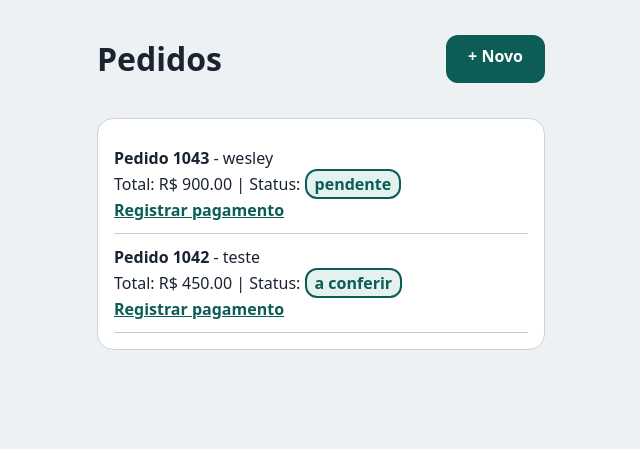
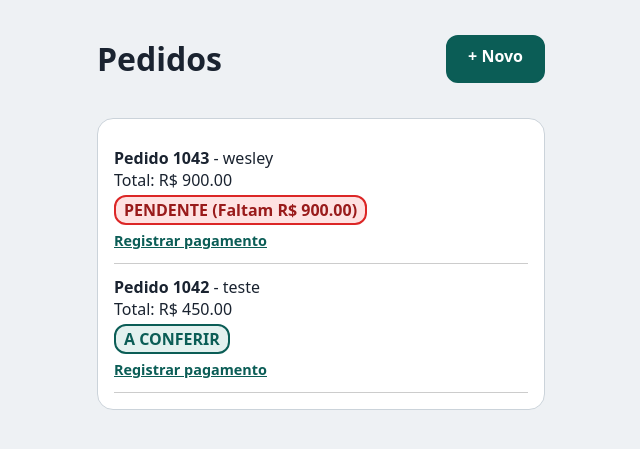
Before and after one commit to Guilherme-bite/projeto-hpg, a Flask app: page /pedidos in a window 1280 px wide. Shown: the part 80-529 px from the top of the page, without its empty margins (319-959 px from the left). Run offline with Flask 3, Linux system fonts and the light colour scheme; a user stored in the database is signed in.

Commit message:
feat: aplica feedback do usuario adicionando valor restante e cores de alerta

```diff
--- a/app/models/pedido.py
+++ b/app/models/pedido.py
@@ -1,6 +1,7 @@
 from datetime import datetime, timezone
 from app.extensions import db
 from sqlalchemy import CheckConstraint
+from decimal import Decimal
 
 PENDENTE = "pendente"
 PARCIAL = "parcial"
@@ -23,8 +24,14 @@ class Pedido(db.Model):
     situacao = db.Column(db.String(20), nullable=False, default=PENDENTE)
     criado_em = db.Column(db.DateTime, nullable=False, default=agora)
 
-    # Sem o cascade delete-orphan para que o banco bloqueie a exclusão se houver pagamentos
     pagamentos = db.relationship("Pagamento", back_populates="pedido")
+
+    @property
+    def valor_restante(self):
+        """Calcula quanto falta pagar sem precisar abrir o pedido."""
+        total_pago = sum((Decimal(str(p.valor)) for p in self.pagamentos), Decimal("0.00"))
+        falta = Decimal(str(self.valor_total)) - total_pago
+        return max(falta, Decimal("0.00"))
 
     def __repr__(self):
         return f"<Pedido {self.numero}>"
--- a/app/static/css/app.css
+++ b/app/static/css/app.css
@@ -21,3 +21,14 @@ body { margin: 0; font-family: system-ui, sans-serif; background: var(--fundo);
 .erro-campo { color: var(--erro); font-weight: 700; margin: 6px 0 0; }
 .nota { color: #5b6770; }
 :focus-visible { outline: 3px solid #1d4ed8; outline-offset: 2px; }
+/* Cores de Alerta para Feedback do Usuario */
+.aviso-parcial {
+  border: 2px solid #d97706; /* Laranja */
+  background: #fef3c7; /* Amarelo claro */
+  color: #92400e;
+}
+.aviso-pendente {
+  border: 2px solid #dc2626; /* Vermelho */
+  background: #fee2e2; /* Vermelho claro */
+  color: #991b1b;
+}
--- a/app/templates/pedidos.html
+++ b/app/templates/pedidos.html
@@ -9,8 +9,18 @@
   {% for p in pedidos %}
     <div style="border-bottom: 1px solid #ccc; padding: 12px 0;">
       <strong>Pedido {{ p.numero }}</strong> - {{ p.cliente }}<br>
-      Total: R$ {{ "%.2f"|format(p.valor_total) }} | Status: <span class="aviso aviso-info" style="padding: 2px 8px; display: inline-block; margin:0;">{{ p.situacao }}</span><br>
-      <a href="{{ url_for('pedidos.registrar_pagamento', pedido_id=p.id) }}" style="color: var(--verde); font-weight: bold;">Registrar pagamento</a>
+      Total: R$ {{ "%.2f"|format(p.valor_total) }}<br>
+
+      {% if p.situacao == 'parcial' %}
+        <span class="aviso aviso-parcial" style="padding: 2px 8px; display: inline-block; margin: 4px 0;">{{ p.situacao|upper }} (Faltam R$ {{ "%.2f"|format(p.valor_restante) }})</span>
+      {% elif p.situacao == 'pendente' %}
+        <span class="aviso aviso-pendente" style="padding: 2px 8px; display: inline-block; margin: 4px 0;">{{ p.situacao|upper }} (Faltam R$ {{ "%.2f"|format(p.valor_restante) }})</span>
+      {% else %}
+        <span class="aviso aviso-info" style="padding: 2px 8px; display: inline-block; margin: 4px 0;">{{ p.situacao|upper }}</span>
+      {% endif %}
+
+      <br>
+      <a href="{{ url_for('pedidos.registrar_pagamento', pedido_id=p.id) }}" style="color: var(--verde); font-weight: bold; font-size: 0.9em;">Registrar pagamento</a>
     </div>
   {% else %}
     <p>Nenhum pedido cadastrado ainda.</p>
```
Also changed, not shown: instance/conferepix.db (added), instance/uploads/449b87ffa3544607a656730fbc11bd9f.png (added), instance/uploads/70d19ca1105645fc94b6491da62960ad.png (added), instance/uploads/9e31589cf8ed4efab28ef6ddd1dd5ac7.png (added), 1 other file.
